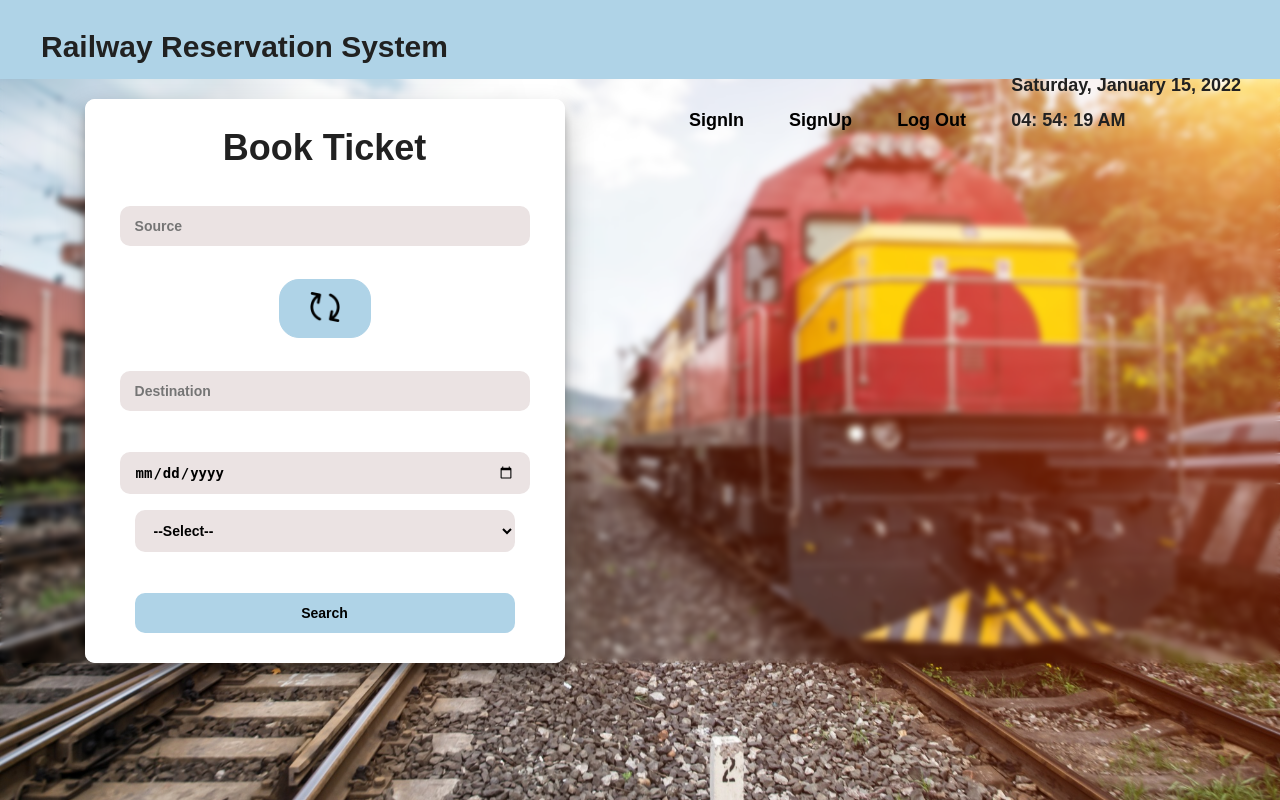
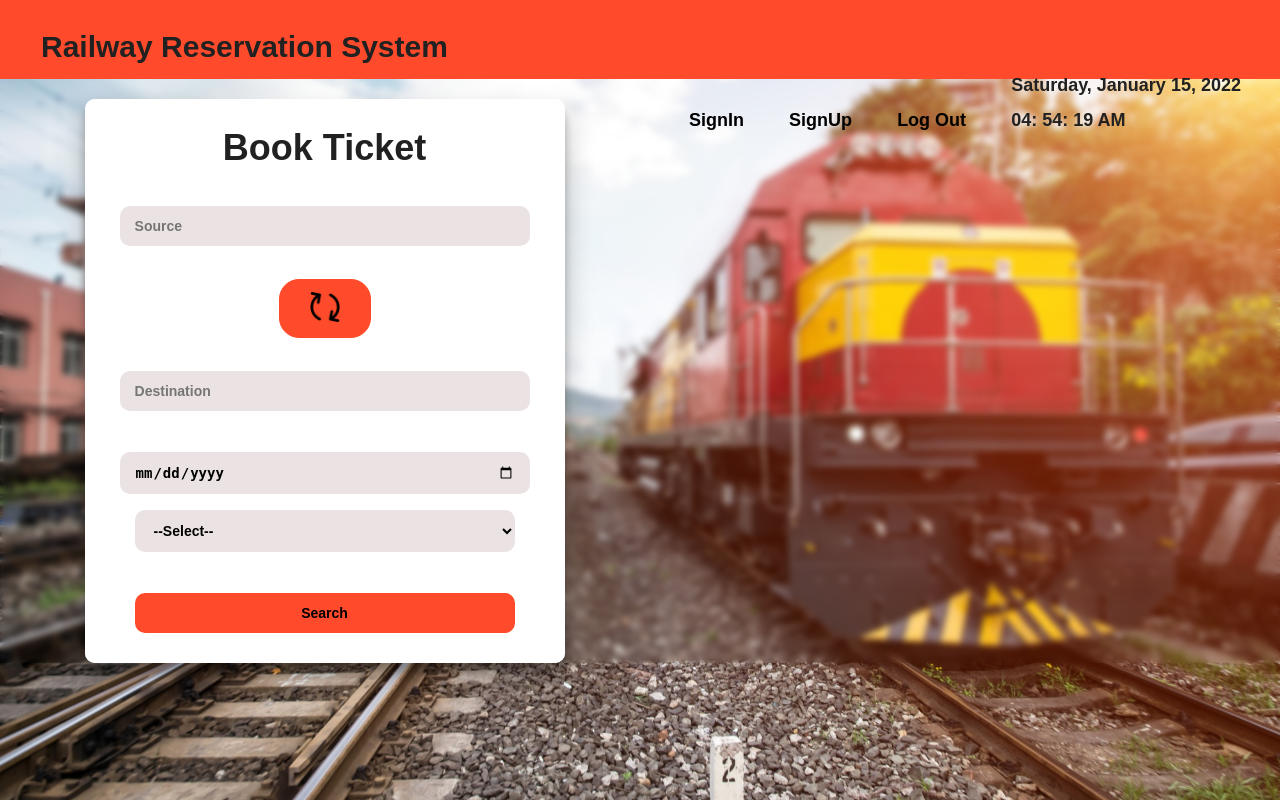
Before and after one commit to idealistraj09/Railway-reservation-system-, a PHP site: page /php/home.php in a window 1280 px wide. Run offline with PHP 8.4, Linux system fonts and the light colour scheme.

Commit message:
home button
some changes on the signin page in HOME BUTTON

```diff
--- a/css/home_css.css
+++ b/css/home_css.css
@@ -30,7 +30,7 @@ body {
   margin-bottom: 20px;
   width: 100%;
   height: auto;
-  background-color: #afd3e7;
+  background-color: #FF4B2B;
 
 }
 
@@ -75,7 +75,7 @@ body {
 }
 
 .navbar a:hover {
-  color: rgb(224, 71, 71);
+  color: whitesmoke;
 }
 
 /* if you want pull right nav links */
@@ -121,8 +121,8 @@ body {
 
 button {
 	border-radius: 20px;
-	border: 1px solid #afd3e7;
-	background-color: #afd3e7;
+	border: 1px solid #FF4B2B;
+	background-color: #FF4B2B;
 	color: #FFFFFF;
 	font-size: 12px;
 	font-weight: bold;
@@ -187,6 +187,6 @@ input,select {
 
 
 input[type="submit"]{
-  background-color: #afd3e7;
+  background-color: #FF4B2B;
   margin-bottom: 30px;
 }
--- a/php/signin.php
+++ b/php/signin.php
@@ -81,7 +81,7 @@ if ($_SERVER['REQUEST_METHOD'] == "POST" &&  $_POST['uname'] != "" && $_POST['pa
                 <input type="password" placeholder="Password" name="pass" />
                 <a href="#">Forgot your password?</a>
                 <button name="login">Sign In</button>
-                <a href="../php/home.php"><img src="../img/homebt.png" height="30px" width="30px"></a>Home
+                <a href="../php/home.php"><img src="../img/homebt.png" height="40px" width="40px"></a>Home
             </form>
         </div>
         <div>
```
Also changed, not shown: css/signin.css (+22 -0 lines).
